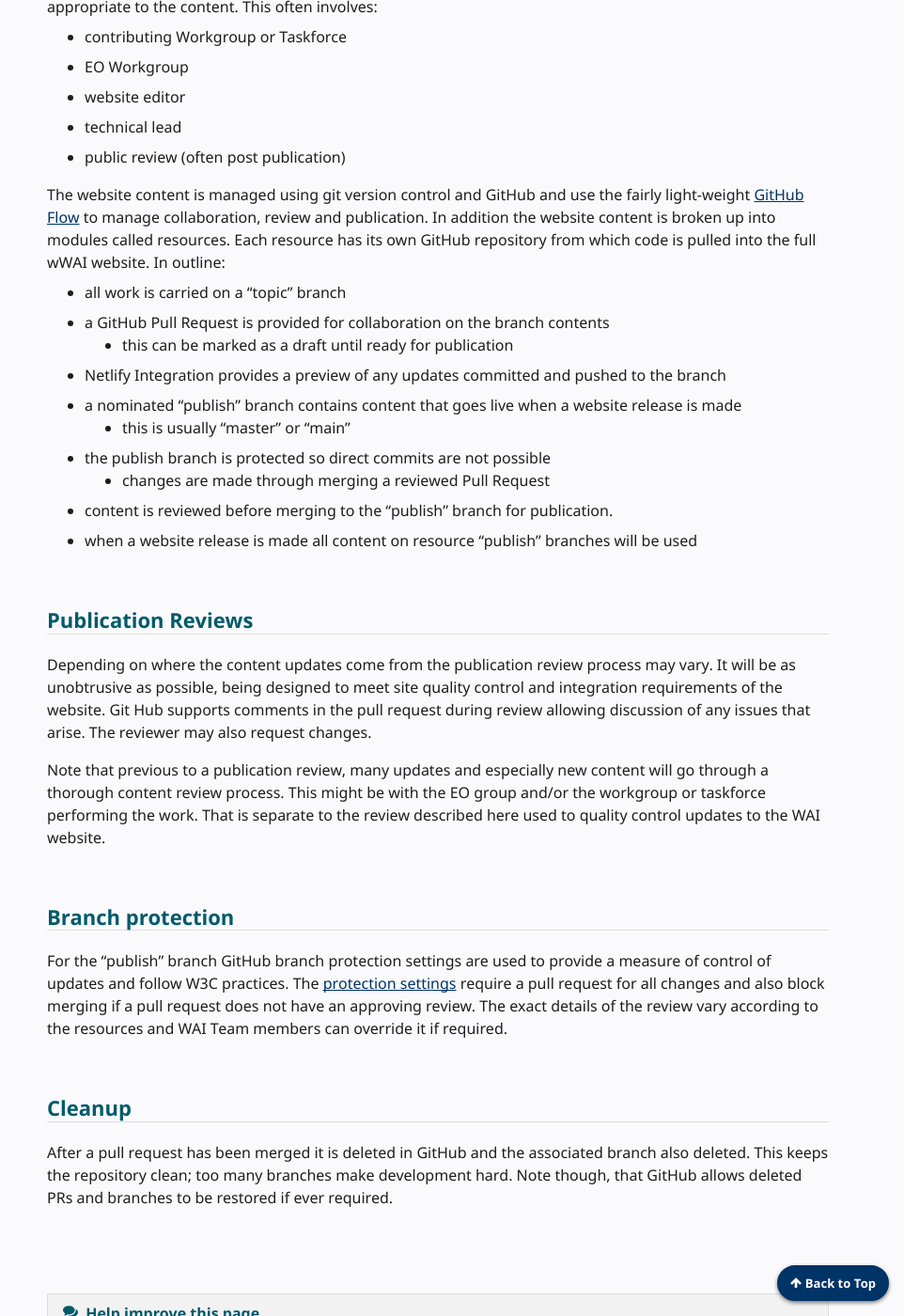
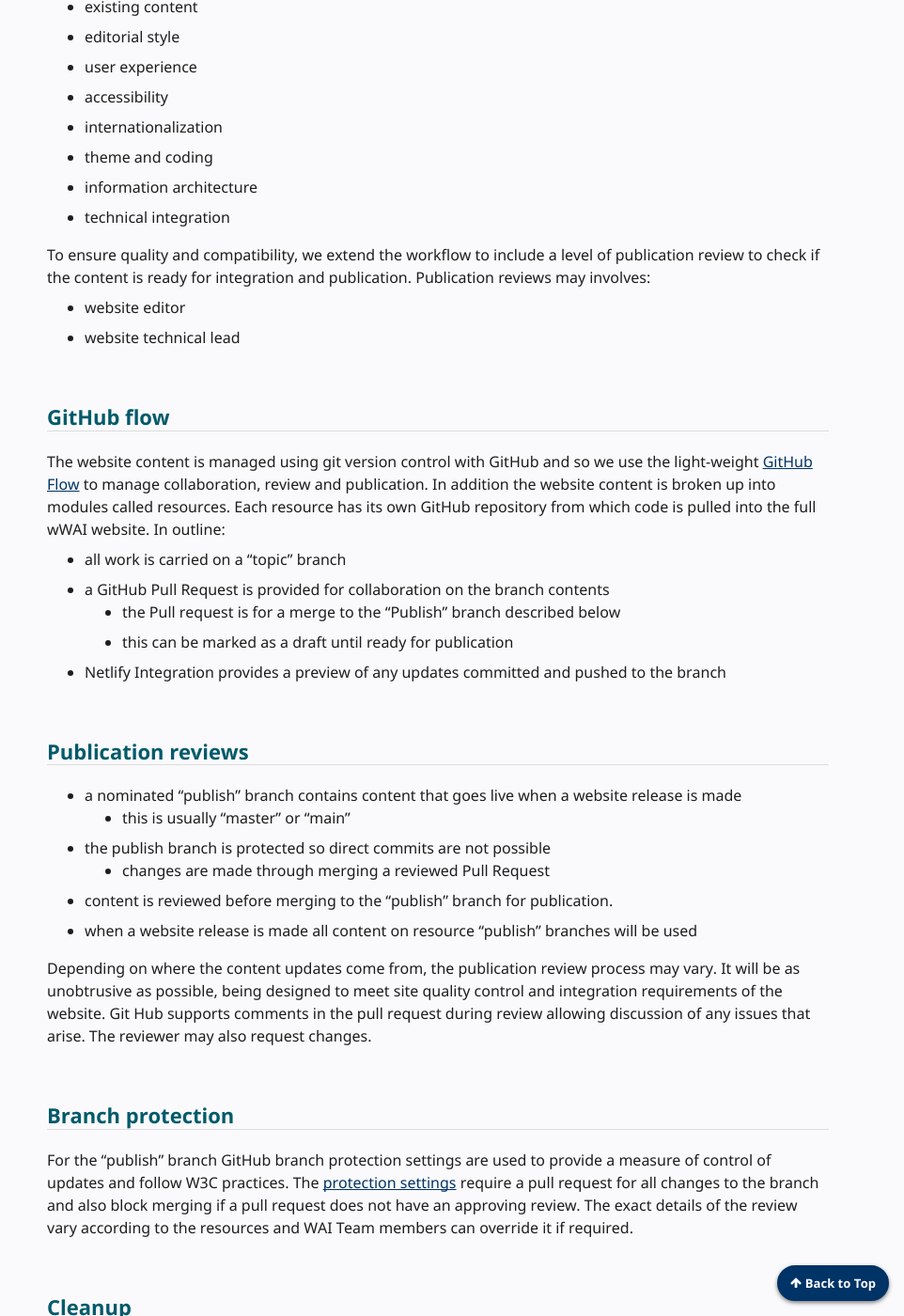
Before and after one commit to w3c/wai-website-theme, a Jekyll site: the page built from content/workflow.md, in a window 1280 px wide and 1400 px high, scrolled down 1065 px. Shown: the whole window at 94% size, without its empty margins (318-1280 px from the left). Built offline with Jekyll 4.4.1, drawn with Linux system fonts in a browser that asks for light colours; cached includes are drawn as plain includes; comment, search, counter and statistics services are not loaded; some of the changed text lies outside the part shown.

Commit message:
More workflow updates

```diff
--- a/content/workflow.md
+++ b/content/workflow.md
@@ -22,10 +22,19 @@
 
 ## Overview
 
-The WAI website has a lot of content and a extensive information architecture and complex technical requirements.
-Thus any proposed changes need to be compatible across several areas:
+While developing new content or changing existing content some for of review process will be followed. The content itself will usually be reviewed in details by:
 
-- other content
+- contributing Workgroup or Taskforce
+- EO Workgroup
+- WAI Website editor
+- external groups
+
+To support this, an editorial workflow is used to alow collaboration and providing automatically generated previews using Netlify.
+
+In addition, the WAI website has a lot of existing content, an extensive information architecture and complex technical requirements.
+Any proposed changes need to be compatible across several areas:
+
+- existing content
 - editorial style
 - user experience
 - accessibility
@@ -34,22 +43,25 @@
 - information architecture
 - technical integration
 
-To ensure this compatibility we use a change and production workflow that includes a level of review appropriate to the content.
-This often involves:
+To ensure quality and compatibility, we extend the workflow to include a level of publication review to check if the content is ready for integration and publication.
+Publication reviews may involves:
 
-- contributing Workgroup or Taskforce
-- EO Workgroup
 - website editor
-- technical lead
-- public review (often post publication)
+- website technical lead
 
-The website content is managed using git version control and GitHub and use the fairly light-weight [GitHub Flow](https://docs.github.com/en/get-started/quickstart/github-flow) to manage collaboration, review and publication.
+## GitHub flow
+
+The website content is managed using git version control with GitHub and so we use the light-weight [GitHub Flow](https://docs.github.com/en/get-started/quickstart/github-flow) to manage collaboration, review and publication.
 In addition the website content is broken up into modules called resources. Each resource has its own GitHub repository from which code is pulled into the full wWAI website.  In outline:
 
 - all work is carried on a "topic" branch
 - a GitHub Pull Request is provided for collaboration on the branch contents
+  - the Pull request is for a merge to the "Publish" branch described below
   - this can be marked as a draft until ready for publication
 - Netlify Integration provides a preview of any updates committed and pushed to the branch
+
+## Publication reviews
+
 - a nominated "publish" branch contains content that goes live when a website release is made
   - this is usually "master" or "main"
 - the publish branch is protected so direct commits are not possible
@@ -57,16 +69,12 @@
 - content is reviewed before merging to the "publish" branch for publication.
 - when a website release is made all content on resource "publish" branches will be used
 
-## Publication Reviews
-
-Depending on where the content updates come from the publication review process may vary. It will be as unobtrusive as possible, being designed to meet site quality control and integration requirements of the website. Git Hub supports comments in the pull request during review allowing discussion of any issues that arise. The reviewer may also request changes.
-
-Note that previous to a publication review, many updates and especially new content will go through a thorough content review process. This might be with the EO group and/or the workgroup or taskforce performing the work. That is separate to the review described here used to quality control updates to the WAI website.
+Depending on where the content updates come from, the publication review process may vary. It will be as unobtrusive as possible, being designed to meet site quality control and integration requirements of the website. Git Hub supports comments in the pull request during review allowing discussion of any issues that arise. The reviewer may also request changes.
 
 ## Branch protection
 
 For the "publish" branch GitHub branch protection settings are used to provide a measure of control of updates and follow W3C practices.
-The [protection settings](https://docs.github.com/en/repositories/configuring-branches-and-merges-in-your-repository/defining-the-mergeability-of-pull-requests/about-protected-branches) require a pull request for all changes and also block merging if a pull request does not have an approving review. The exact details of the review vary according to the resources and WAI Team members can override it if required.
+The [protection settings](https://docs.github.com/en/repositories/configuring-branches-and-merges-in-your-repository/defining-the-mergeability-of-pull-requests/about-protected-branches) require a pull request for all changes to the branch and also block merging if a pull request does not have an approving review. The exact details of the review vary according to the resources and WAI Team members can override it if required.
 
 ## Cleanup
 
```
